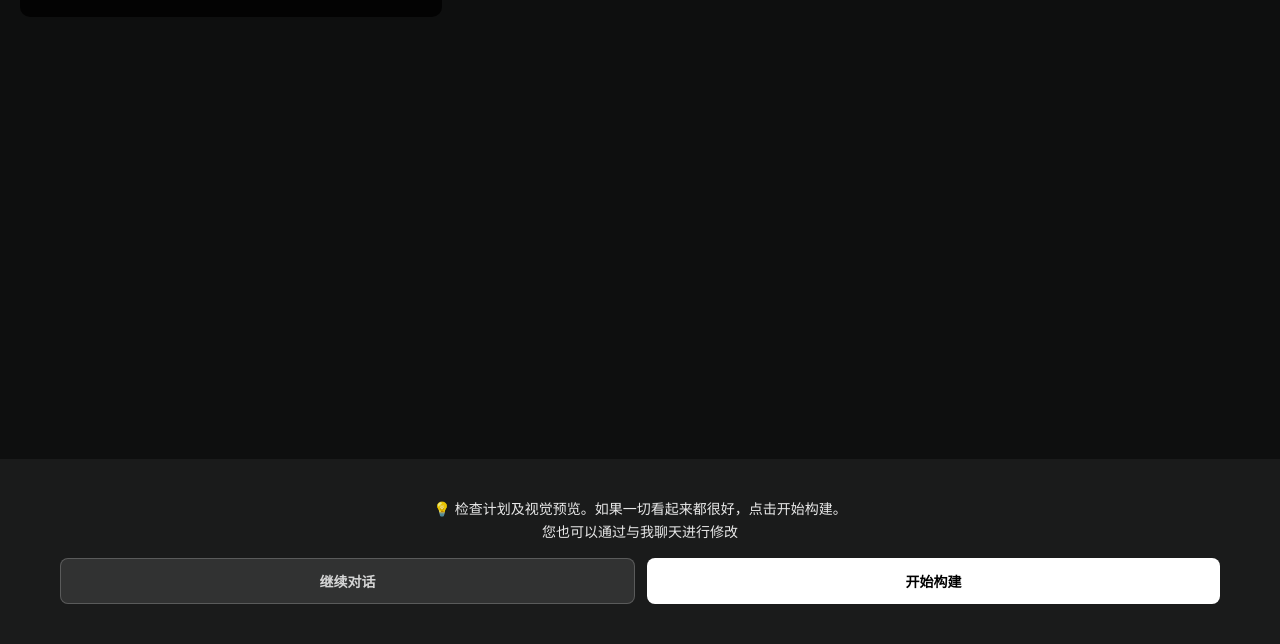
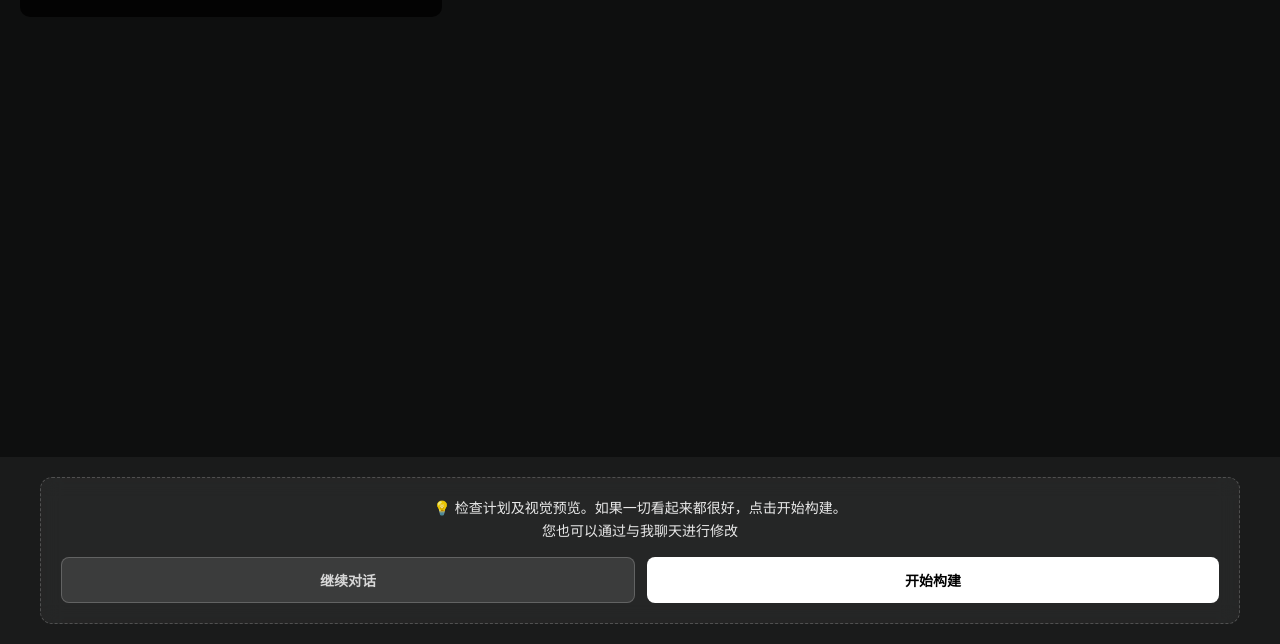
Before and after one commit to Micobirdy/wegic-demo, a plain HTML site: page test-chat-input.html in a window 1280 px wide. Shown: the part 156-800 px from the top of the page. Drawn offline with Linux system fonts and the light colour scheme.

Commit message:
initO806-修改2

```diff
--- a/generate.css
+++ b/generate.css
@@ -1036,13 +1036,16 @@ html, body {
 
 .assistant-footer {
   padding: 20px 20px 20px 20px;
-  background: transparent;
+  background: rgba(255,255,255,0.05);
+  border: 1px dashed rgba(255,255,255,0.2);
+  border-radius: 12px;
   width: calc(100% - 40px);
   margin: 0 20px;
   box-sizing: border-box;
   opacity: 0;
   transform: translateY(100%);
   transition: opacity 0.6s ease, transform 0.6s ease;
+  backdrop-filter: blur(10px);
 }
 
 .assistant-footer.show {
@@ -1353,13 +1356,16 @@ html, body {
 /* 底部对话框状态切换动画 */
 .assistant-footer {
   padding: 20px 20px 20px 20px;
-  background: transparent;
+  background: rgba(255,255,255,0.05);
+  border: 1px dashed rgba(255,255,255,0.2);
+  border-radius: 12px;
   width: calc(100% - 40px);
   margin: 0 20px;
   box-sizing: border-box;
   opacity: 0;
   transform: translateY(100%);
   transition: opacity 0.6s ease, transform 0.6s ease;
+  backdrop-filter: blur(10px);
 }
 
 .assistant-footer.show {
```
